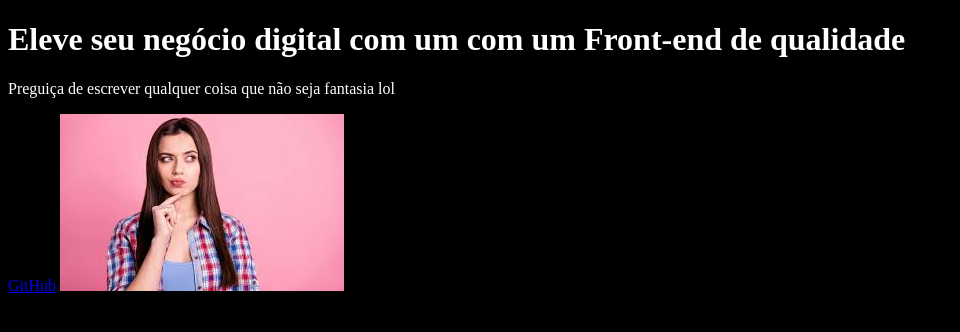
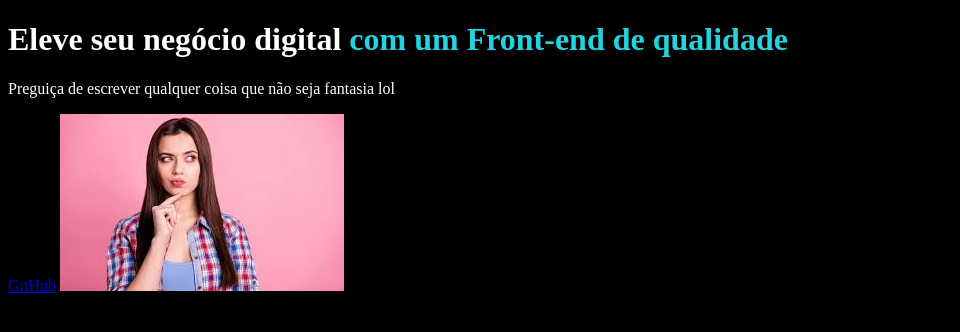
Before and after one commit to Rafaps21/portfolio2, a plain HTML site: page index.html in a window 1280 px wide. Shown: the whole page, without its empty margins (0-960 px from the left). Drawn offline with Linux system fonts and the light colour scheme.

Commit message:
Add: titulo-destaque, Reset.css

```diff
--- a/index.html
+++ b/index.html
@@ -8,7 +8,7 @@
 </head>
 <body>
     <main>
-        <h1>Eleve seu negócio digital com um <strong>com um Front-end de qualidade</strong></h1>
+        <h1>Eleve seu negócio digital <strong class="titulo-destaque">com um Front-end de qualidade</strong></h1>
         <p>Preguiça de escrever qualquer coisa que não seja fantasia lol</p>
         <a href="https://github.com/Rafaps21">GitHub</a>
         <img src="download.jpg" alt="Pessoa">
--- a/style.css
+++ b/style.css
@@ -1,4 +1,13 @@
+* {
+    margin: 0px
+    padding: 0px
+}
+
 body {
-    background-color: black;
-    color: white;
+    background-color: #000000;
+    color: #ffffff;
 }
+
+.titulo-destaque {
+    color: #22d4df;
+}
```
